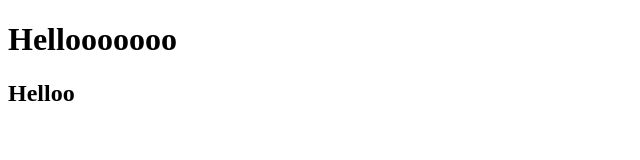
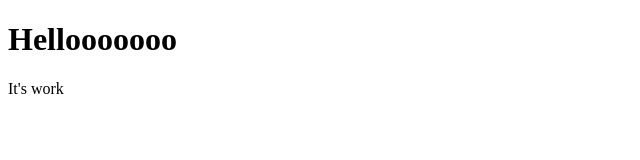
Before and after one commit to stavrovadv/test, a plain HTML site: page index.html in a window 1280 px wide. Shown: the full height of the page, 0-640 px from the left. Drawn offline with Linux system fonts and the light colour scheme.

Commit message:
add paragraph

```diff
--- a/index.html
+++ b/index.html
@@ -8,6 +8,6 @@
   </head>
   <body>
     <h1>Hellooooooo</h1>
-    <h2>Helloo</h2>
+    <p>It's work</p>
   </body>
 </html>
```
